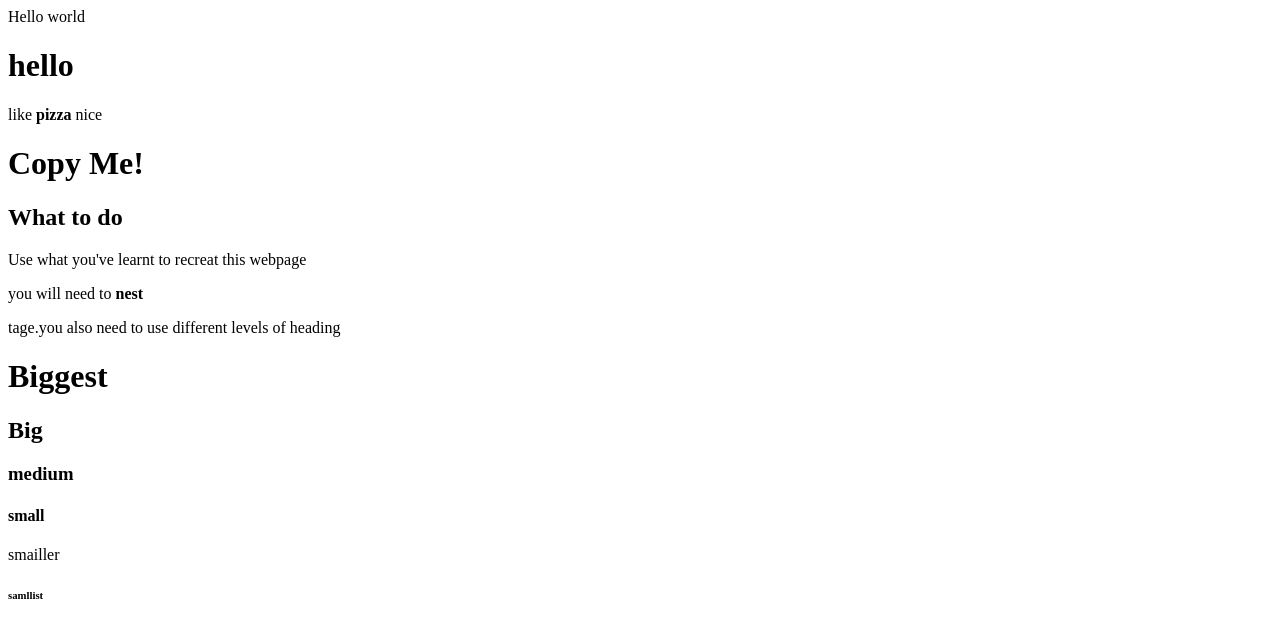
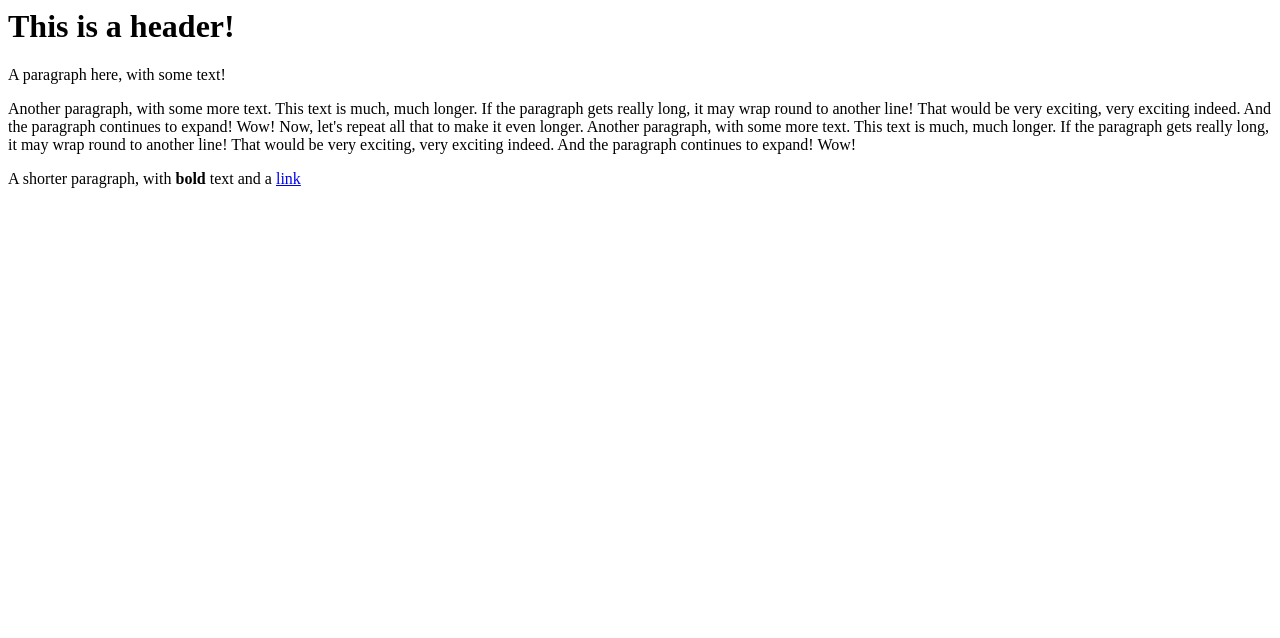
Before and after one commit to agfs-wfrazer/agfs-wfrazer.github.io, a plain HTML site: page index.html in a window 1280 px wide. Drawn offline with Linux system fonts and the light colour scheme.

Commit message:
Update index.html

```diff
--- a/index.html
+++ b/index.html
@@ -1,16 +1,12 @@
-<!DOCTYPE htm1>
-
-Hello world
-<H1>hello</H1>
-<p>like <b>pizza</b> nice</p>
-<H1>Copy Me!</H1>
-<H2>What to do</H2>
-<p>Use what you've learnt to recreat this webpage <P>you will need to <B>nest</B> <P> tage.you also need to use different levels of heading</P>
-  <H1>Biggest</H1>
-  <H2>Big</H2>
-   <h3>medium</H3>
-   <H4>small</h4
-     <H5>smailler</H5>
-   <H6>samllist</H6>
-
-   <!DOCTYPE htm1>
+<html>
+    <head>
+        <title>My Cool Website</title>
+        <link rel="stylesheet" href="style.css">
+    </head>
+    <body>
+        <h1>This is a header!</h1>
+        <p>A paragraph here, with some text!</p>
+        <p>Another paragraph, with some more text. This text is much, much longer. If the paragraph gets really long, it may wrap round to another line! That would be very exciting, very exciting indeed. And the paragraph continues to expand! Wow! Now, let's repeat all that to make it even longer. Another paragraph, with some more text. This text is much, much longer. If the paragraph gets really long, it may wrap round to another line! That would be very exciting, very exciting indeed. And the paragraph continues to expand! Wow!</p>
+        <p>A shorter paragraph, with <b>bold</b> text and a <a href="https://google.com">link</a></p>
+    </body>
+</html>
```
